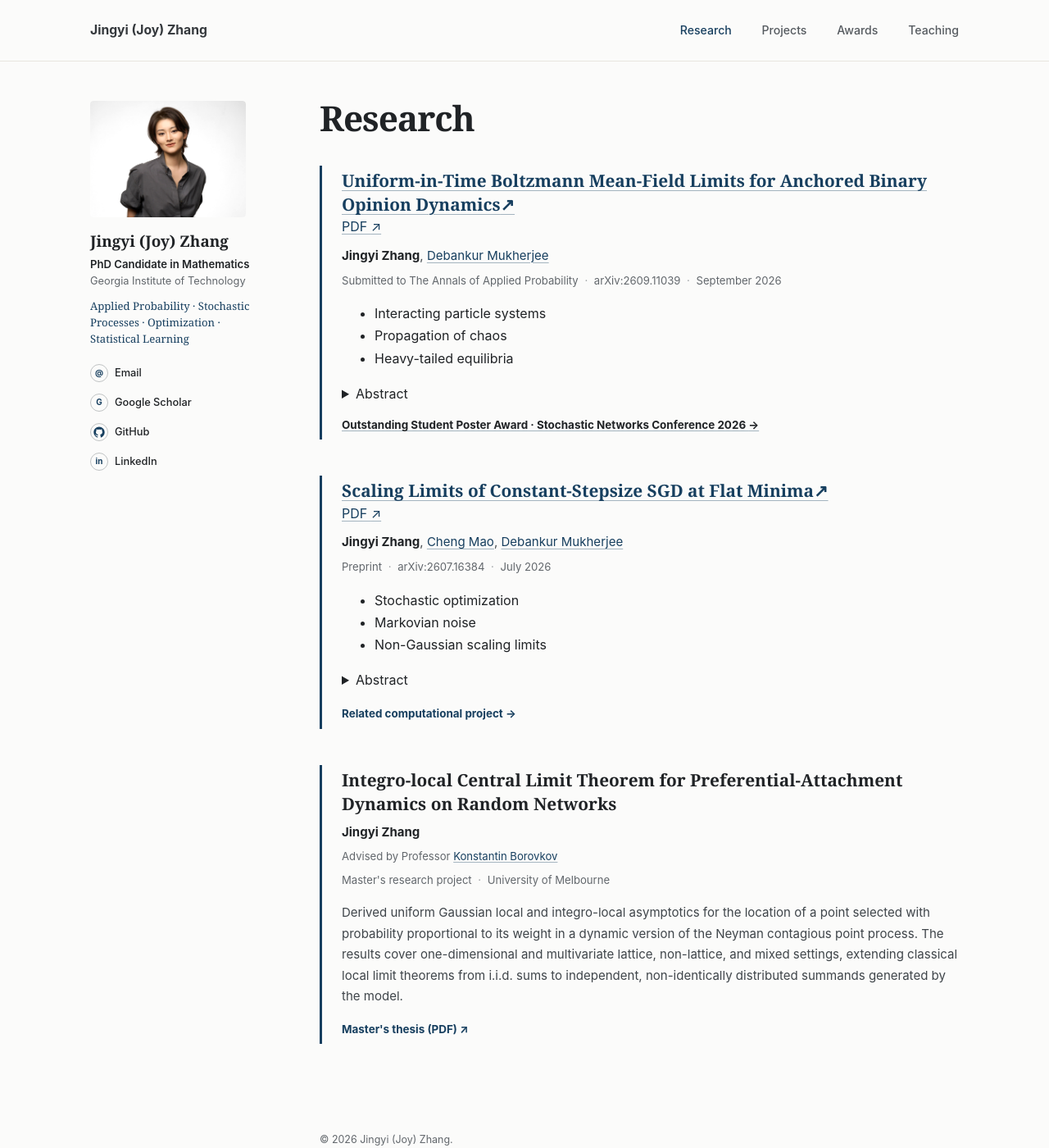
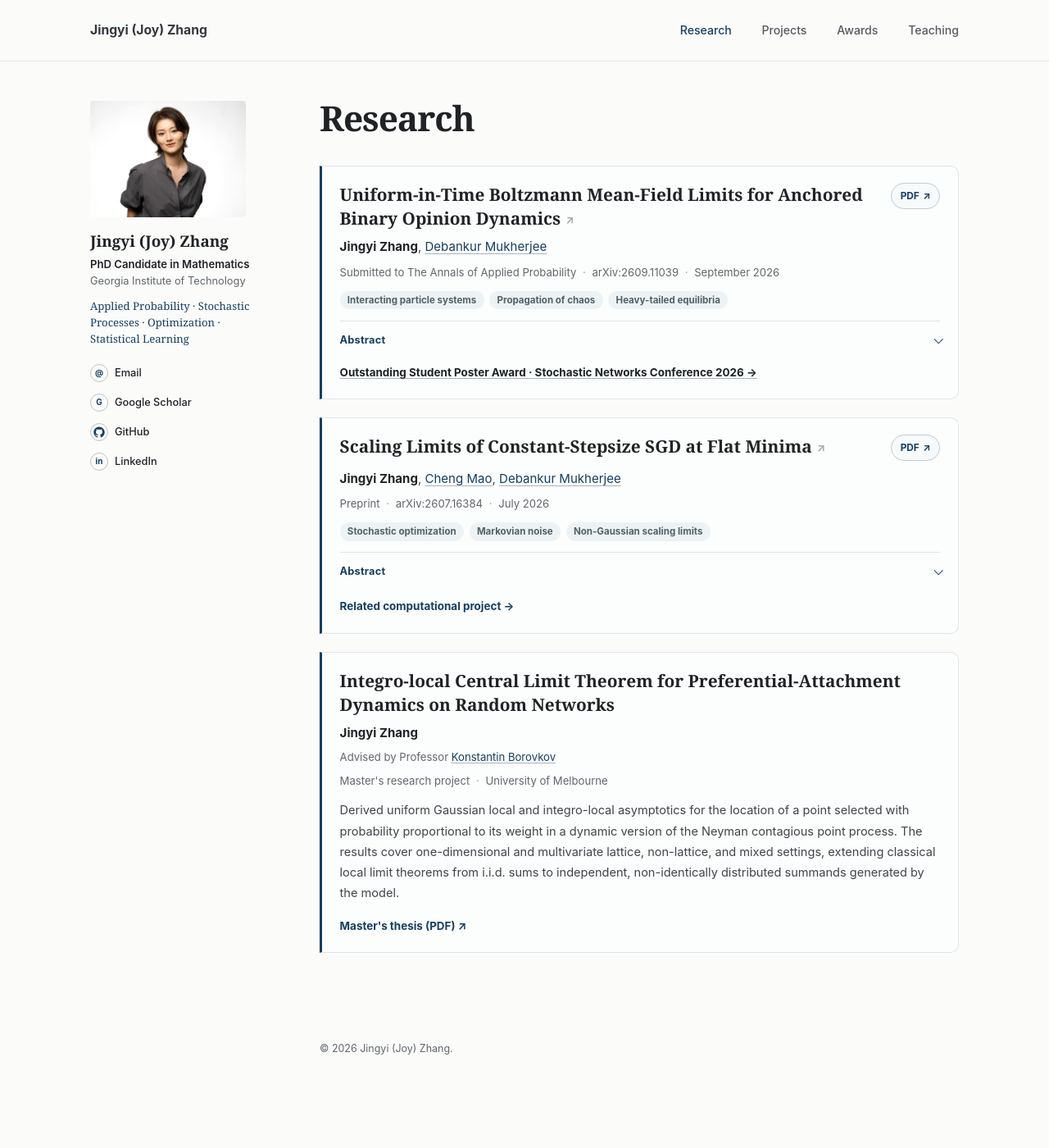
Before and after one commit to JoyZhang25/JoyZhang25.github.io, a Jekyll site: the page built from research.html, in a window 1280 px wide and 1400 px high. Shown: the whole window at 82% size. Built offline with Jekyll 4.4.1, drawn with Linux system fonts in a browser that asks for light colours; a script that is not in the unit is left out.

Commit message:
Refine research page presentation

```diff
--- a/assets/css/academic-home.css
+++ b/assets/css/academic-home.css
@@ -376,12 +376,22 @@ p {
 }
 
 .research-item {
-  padding: 0.25rem 0 0.4rem 1.5rem;
+  padding: 1.25rem 1.35rem 1.3rem;
+  border: 1px solid #dfe6e9;
   border-left: 3px solid var(--accent);
+  border-radius: 0 10px 10px 0;
+  background: #fcfdfd;
 }
 
 .research-item + .research-item {
-  margin-top: 2.8rem;
+  margin-top: 1.4rem;
+}
+
+.research-heading {
+  display: grid;
+  grid-template-columns: minmax(0, 1fr) auto;
+  align-items: start;
+  gap: 0.7rem 1rem;
 }
 
 .research-item h2,
@@ -392,6 +402,55 @@ p {
   font-size: 1.3rem;
   font-weight: 600;
   line-height: 1.36;
+}
+
+.paper-title-link {
+  color: inherit;
+  text-decoration: none;
+}
+
+.paper-title-link:hover {
+  color: var(--accent);
+}
+
+.paper-title-arrow {
+  display: inline-block;
+  margin-left: 0.38rem;
+  color: #78858d;
+  font-family: var(--sans);
+  font-size: 0.64em;
+  font-weight: 700;
+  opacity: 0.68;
+  transform: translateY(-0.08em);
+  transition: opacity 140ms ease, transform 140ms ease;
+}
+
+.paper-title-link:hover .paper-title-arrow {
+  opacity: 1;
+  transform: translate(0.06em, -0.14em);
+}
+
+.paper-pdf-link {
+  display: inline-flex;
+  min-height: 32px;
+  align-items: center;
+  gap: 0.28rem;
+  justify-self: end;
+  border: 1px solid #bfcbd1;
+  border-radius: 999px;
+  padding: 0.24rem 0.68rem;
+  background: #f7fafb;
+  color: var(--accent);
+  font-size: 0.74rem;
+  font-weight: 750;
+  line-height: 1.2;
+  text-decoration: none;
+  white-space: nowrap;
+}
+
+.paper-pdf-link:hover {
+  border-color: #9dabb3;
+  background: #eef4f6;
 }
 
 .authors {
@@ -428,9 +487,81 @@ p {
 
 .entry-summary {
   max-width: 860px;
-  margin: 1rem 0 0;
+  margin: 0.85rem 0 0;
   color: #3f454a;
-  font-size: 0.94rem;
+  font-size: 0.91rem;
+  line-height: 1.72;
+}
+
+.research-topics {
+  display: flex;
+  flex-wrap: wrap;
+  gap: 0.42rem;
+  margin: 0.75rem 0 0;
+  padding: 0;
+  list-style: none;
+}
+
+.research-topics li {
+  border-radius: 999px;
+  padding: 0.25rem 0.58rem;
+  background: #edf3f5;
+  color: #52616a;
+  font-size: 0.72rem;
+  font-weight: 650;
+  line-height: 1.25;
+}
+
+.abstract-disclosure {
+  margin-top: 0.85rem;
+  border-top: 1px solid #e0e6e9;
+}
+
+.abstract-disclosure summary {
+  display: flex;
+  min-height: 38px;
+  align-items: center;
+  justify-content: space-between;
+  gap: 1rem;
+  padding: 0.6rem 0 0.15rem;
+  color: var(--accent);
+  cursor: pointer;
+  font-size: 0.8rem;
+  font-weight: 750;
+  letter-spacing: 0.015em;
+  list-style: none;
+}
+
+.abstract-disclosure summary::-webkit-details-marker {
+  display: none;
+}
+
+.abstract-disclosure summary::after {
+  width: 0.42rem;
+  height: 0.42rem;
+  border-right: 1.5px solid currentColor;
+  border-bottom: 1.5px solid currentColor;
+  content: "";
+  transform: rotate(45deg) translateY(-0.12rem);
+  transition: transform 140ms ease;
+}
+
+.abstract-disclosure[open] summary::after {
+  transform: rotate(225deg) translate(-0.08rem, -0.08rem);
+}
+
+.abstract-disclosure .entry-summary:first-child {
+  margin-top: 0.45rem;
+}
+
+.abstract-disclosure .entry-summary:last-child {
+  margin-bottom: 0.15rem;
+}
+
+.entry-abstract mjx-container[display="true"] {
+  overflow-x: auto;
+  overflow-y: hidden;
+  padding: 0.12rem 0;
 }
 
 .research-award {
@@ -1067,7 +1198,15 @@ p {
   }
 
   .research-item {
-    padding-left: 1rem;
+    padding: 1.05rem 1rem 1.1rem;
+  }
+
+  .research-heading {
+    grid-template-columns: 1fr;
+  }
+
+  .paper-pdf-link {
+    justify-self: start;
   }
 
   .project-heading {
@@ -1126,6 +1265,14 @@ p {
     transition: none;
   }
 
+  .paper-title-arrow {
+    transition: none;
+  }
+
+  .abstract-disclosure summary::after {
+    transition: none;
+  }
+
 }
 
 @media print {
```
